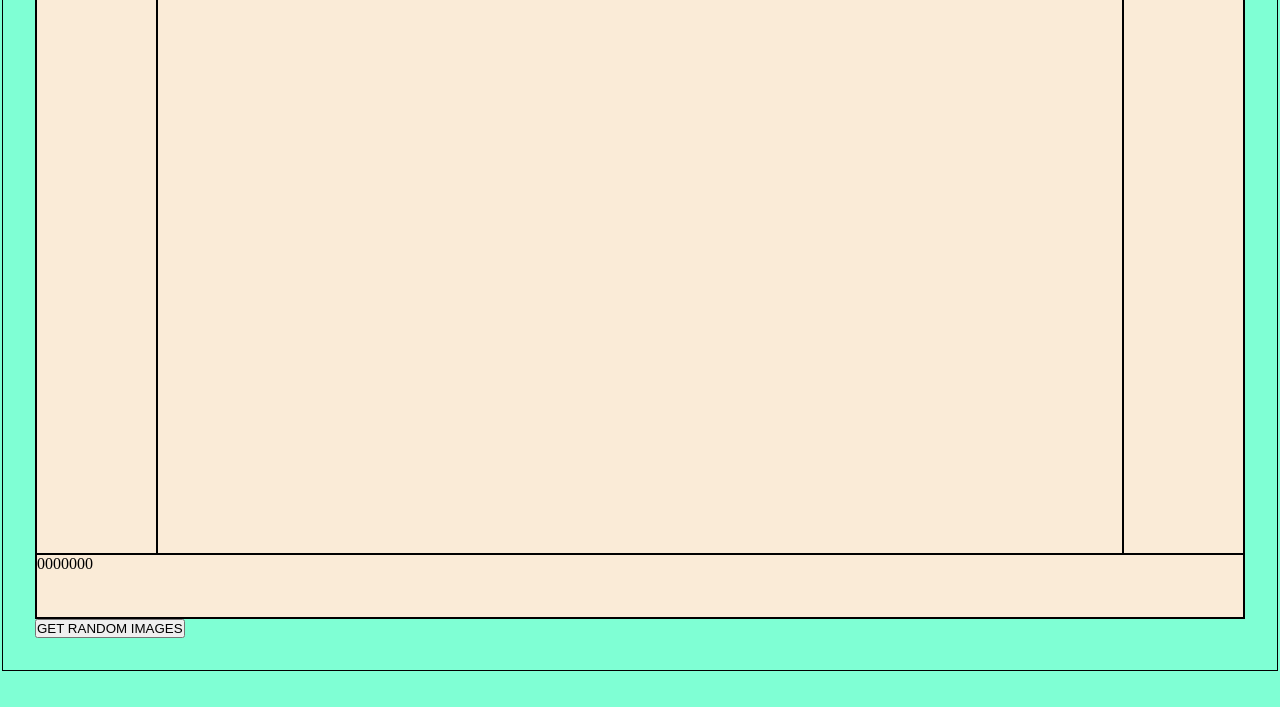
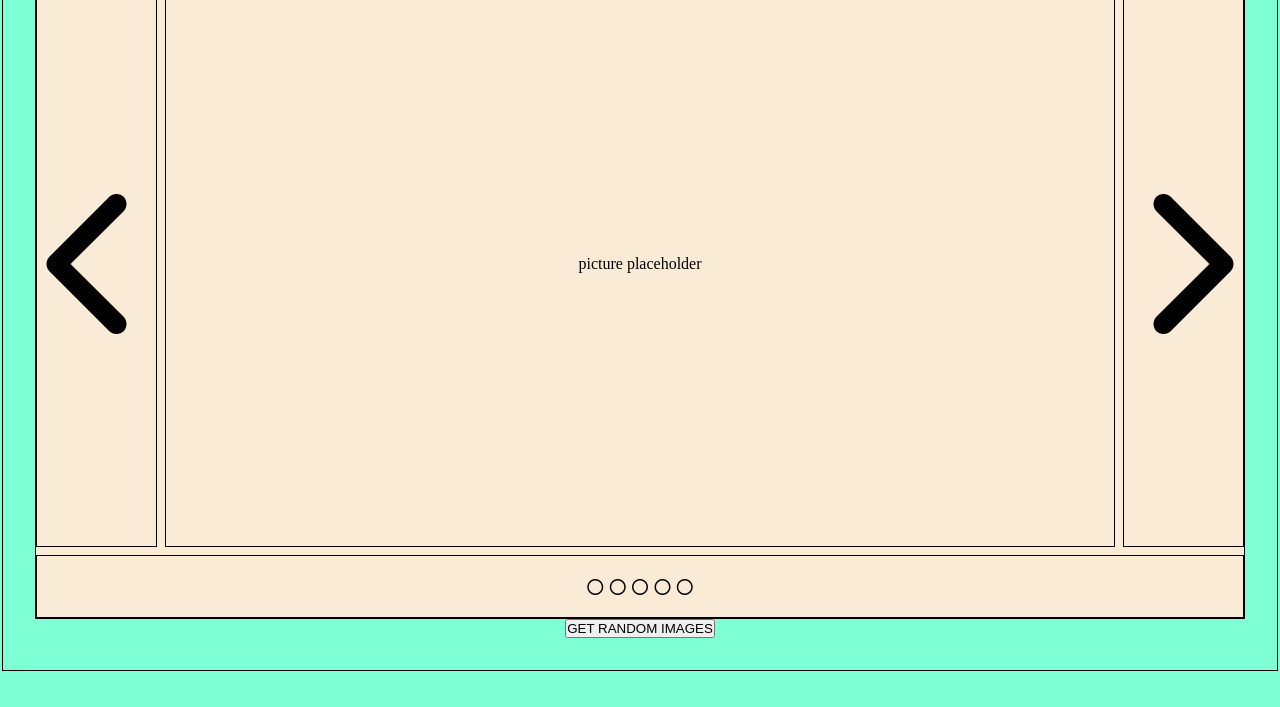
Before and after one commit to bmukha/image-slider, a website: page src/index.html in a window 1280 px wide. Shown: the part 93-800 px from the top of the page. Drawn offline with Linux system fonts and the light colour scheme.

Commit message:
initial markup-2

```diff
--- a/src/css/style.css
+++ b/src/css/style.css
@@ -14,7 +14,7 @@ body {
   min-height: 90vh;
   padding: 2rem;
   margin: 2px;
-  background-color:aquamarine;
+  background-color: aquamarine;
   border: 1px solid black;
 }
 
@@ -26,9 +26,10 @@ body {
   display: grid;
   grid-template-columns: 10% auto 10%;
   grid-template-rows: 9fr 1fr;
+  grid-gap: 0.5rem;
   grid-template-areas:
-  'left picture right'
-  'circles circles circles';
+    "left picture right"
+    "circles circles circles";
 }
 
 #left {
@@ -50,3 +51,18 @@ body {
   grid-area: circles;
   border: 1px solid black;
 }
+
+#circle > i {
+    margin: 0.2rem;
+}
+
+#wrapper > div,
+#actions {
+  display: flex;
+  align-items: center;
+  justify-content: center;
+}
+
+h1 {
+  text-align: center;
+}
--- a/src/index.html
+++ b/src/index.html
@@ -12,13 +12,19 @@
     <h1 id="title">Image Slider for The Odin Project</h1>
     <section id="wrapper">
       <div id="left">
-        <i class="fas fa-chevron-left"></i>
+        <i class="fas fa-chevron-left fa-10x"></i>
       </div>
       <div id="right">
-        <i class="fas fa-chevron-right"></i>
+        <i class="fas fa-chevron-right fa-10x"></i>
       </div>
       <div id="pic">picture placeholder</div>
-      <div id="circle">0000000</div>
+      <div id="circle">
+        <i class="far fa-circle"></i>
+        <i class="far fa-circle"></i>
+        <i class="far fa-circle"></i>
+        <i class="far fa-circle"></i>
+        <i class="far fa-circle"></i>
+      </div>
     </section>
     <nav id="actions">
       <button id="getImages">GET RANDOM IMAGES</button>
```
Lines whose indentation alone changed are shown as unchanged.
